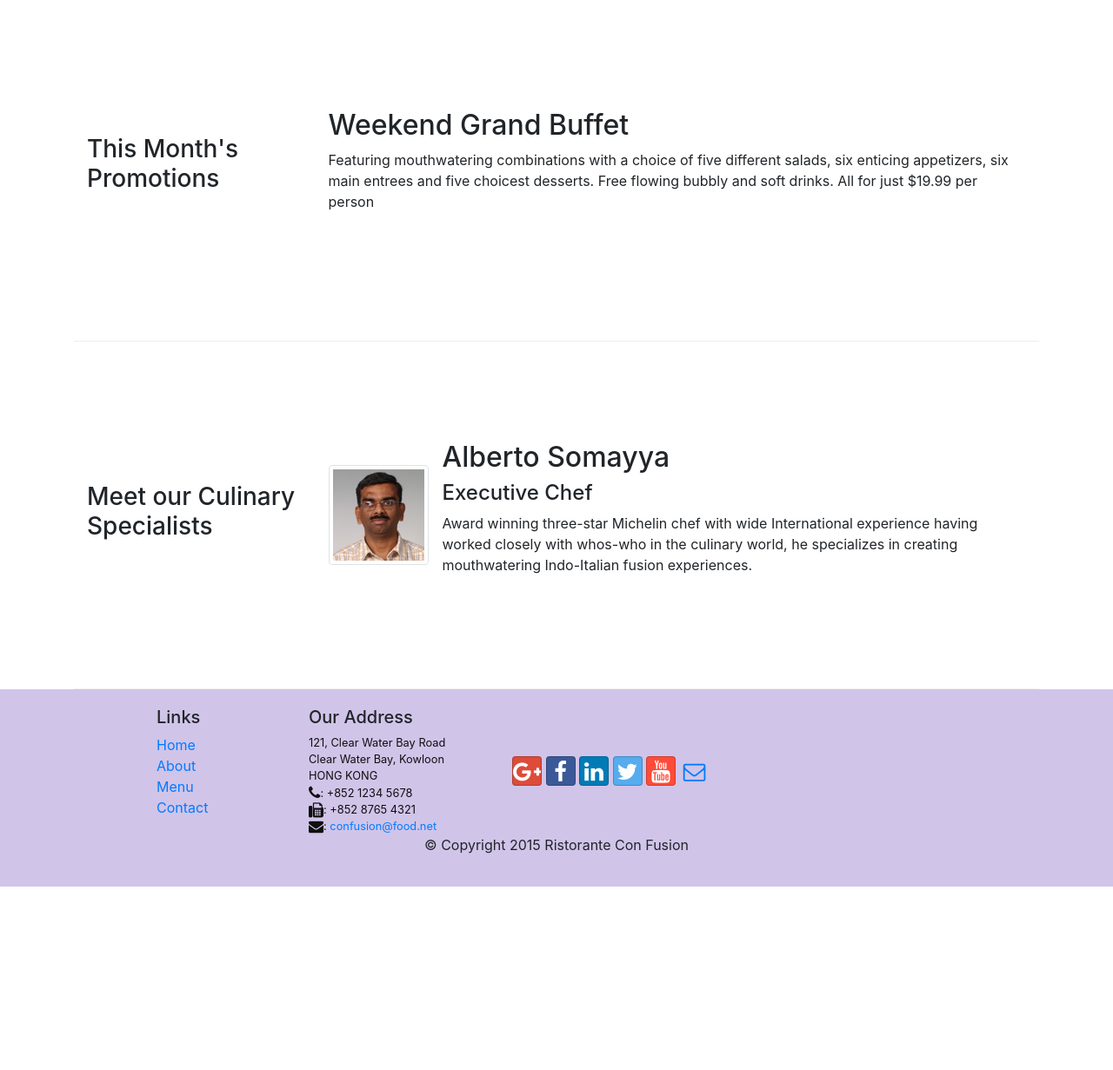
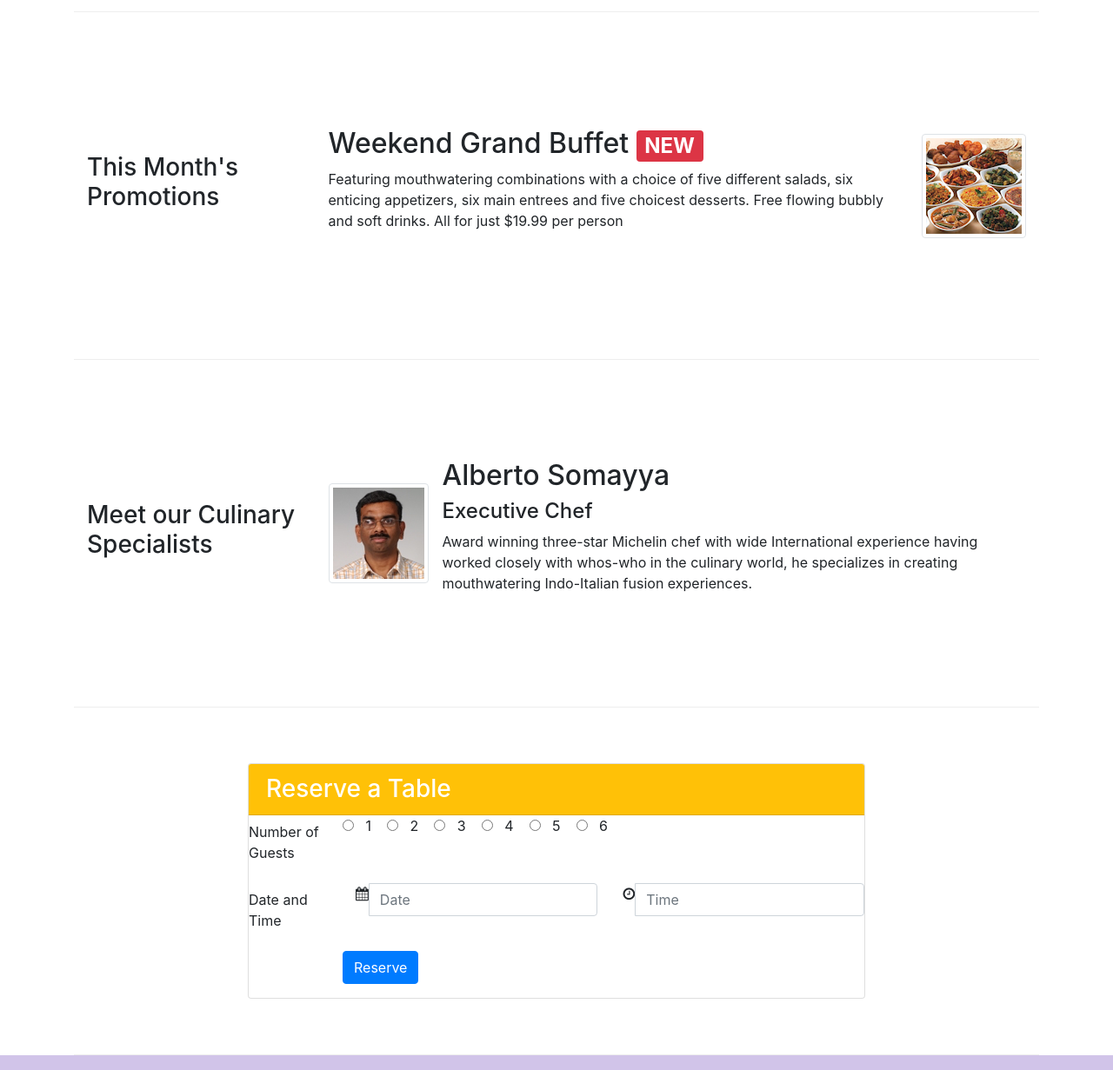
Before and after one commit to mahacala/fswd_conFusion, a website: page index.html in a window 1280 px wide. Shown: the part 720-1951 px from the top of the page at 87% size. Before the commit the page ends 1740 px from the top, so only its background shows below. Drawn offline with nearby package versions, Linux system fonts and the light colour scheme.

Commit message:
assn week2 completed

```diff
--- a/index.html
+++ b/index.html
@@ -37,12 +37,15 @@
     <header class="jumbotron">
         <div class="container">
             <div class="row row-header">
-                <div class="col-12 col-sm-8">
+                <div class="col-12 col-sm-6">
                     <h1>Ristorante con Fusion</h1>
                     <p>We take inspiration from the World's best cuisines, and create a unique fusion experience. Our lipsmacking creations will tickle your culinary senses!</p>
                 </div>
                 <div class="col col-sm align-self-center">
                       <img src="img/logo.png" class="img-fluid">
+                      <div class="btn-group" role="group">
+                          <a role="button" class="btn btn-warning btn-sm btn-block" href="#ReserveTable">Reserve Table</a>
+                      </div>
                 </div>
             </div>
         </div>
@@ -50,10 +53,10 @@
 
     <div class="container">
         <div class="row row-content align-items-center">
-            <div class="col-sm-4 col-md-3">
+            <div class="col-sm-4 col-md-3 flex-last">
                 <h3>Our Lipsmacking Culinary Creations</h3>
             </div>
-            <div class="col-sm col-md">
+            <div class="col-sm col-md flex-first">
               <div class="media">
                   <img class="d-flex mr-3 img-thumbnail align-self-center"
                        src="img/uthappizza.png" alt="Uthappizza">
@@ -72,22 +75,32 @@
         </div>
 
         <div class="row row-content align-items-center">
-            <div class="col-sm-4 col-md-3 flex-last">
-                <h3>This Month's Promotions</h3>
-            </div>
-            <div class="col-sm col-md flex-first">
-                <h2>Weekend Grand Buffet</h2>
+          <div class="col-sm-4 col-md-3 flex-first">
+              <h3>This Month's Promotions</h3>
+          </div>
+          <div class="col-sm col-md flex-last">
+            <div class="media">
+              <div class="media-body">
+                <h2>Weekend Grand Buffet
+                      <span class="badge badge-danger">NEW</span>
+                </h2>
                 <div class="hidden-xs-down">
                     <p>Featuring mouthwatering combinations with a choice of five different salads, six enticing appetizers, six main entrees and five choicest desserts. Free flowing bubbly and soft drinks. All for just $19.99 per person </p>
                 </div>
+              </div>
+
+              <img class="d-flex ml-3 img-thumbnail align-self-center"
+                   src="img/buffet.png" alt="Buffet">
+
             </div>
+          </div>
         </div>
 
         <div class="row row-content align-items-center">
-            <div class="col-sm-4 col-md-3">
+            <div class="col-sm-4 col-md-3 flex-last">
                 <h3>Meet our Culinary Specialists</h3>
             </div>
-            <div class="col-sm col-md">
+            <div class="col-sm col-md flex-first">
               <div class="media">
                   <img class="d-flex mr-3 img-thumbnail align-self-center"
                        src="img/alberto.png" alt="Alberto Somayya">
@@ -103,6 +116,51 @@
               </div>
             </div>
         </div>
+
+      <a name="ReserveTable">
+        <div class="row row-content align-items-center">
+          <div class="col col-sm-8 offset-sm-2">
+              <div class="card">
+                  <h3 class="card-header bg-warning text-white">Reserve a Table</h3>
+                  <div class="card-block">
+                    <form>
+                      <div class="form-group row">
+                        <label for="numguests" class="col-12 col-sm-2 col-form-label">Number of Guests</label>
+                        <label class="radio-inline"><input type="radio" id="numguests" name="numguests"> &nbsp; 1 &nbsp; &nbsp;</label>
+                        <label class="radio-inline"><input type="radio" id="numguests" name="numguests"> &nbsp; 2 &nbsp; &nbsp;</label>
+                        <label class="radio-inline"><input type="radio" id="numguests" name="numguests"> &nbsp; 3 &nbsp; &nbsp;</label>
+                        <label class="radio-inline"><input type="radio" id="numguests" name="numguests"> &nbsp; 4 &nbsp; &nbsp;</label>
+                        <label class="radio-inline"><input type="radio" id="numguests" name="numguests"> &nbsp; 5 &nbsp; &nbsp;</label>
+                        <label class="radio-inline"><input type="radio" id="numguests" name="numguests"> &nbsp; 6 &nbsp; &nbsp;</label>
+                      </div>
+                      <div class="form-group row">
+                          <label for="datetime" class="col-12 col-sm-2 col-form-label">Date and Time</label>
+                          <div class="col-12 col-sm-5">
+                              <div class="input-group">
+                                <div class="input-group-addon"><i class="fa fa-calendar"></i></div>
+                                <input type="text" class="form-control" id="datetime" name="datetime" placeholder="Date">
+                              </div>
+                          </div>
+                          <div class="col-12 col-sm-5">
+                              <div class="input-group">
+                                <div class="input-group-addon"><i class="fa fa-clock-o"></i></div>
+                                <input type="text" class="form-control" id="datetime" name="datetime" placeholder="Time">
+                              </div>
+                          </div>
+
+                      </div>
+                      <div class="form-group row">
+                        <div class="offset-sm-2">
+                          <button type="submit" class="btn btn-primary">Reserve</button>
+                        </div>
+                     </div>
+                    </form>
+                  </div>
+            </div>
+          </div>
+        </div>
+      </a>
+
     </div>
 
     <footer class="footer">
```
Also changed, not shown: contactus.html (+1 -1 lines).
